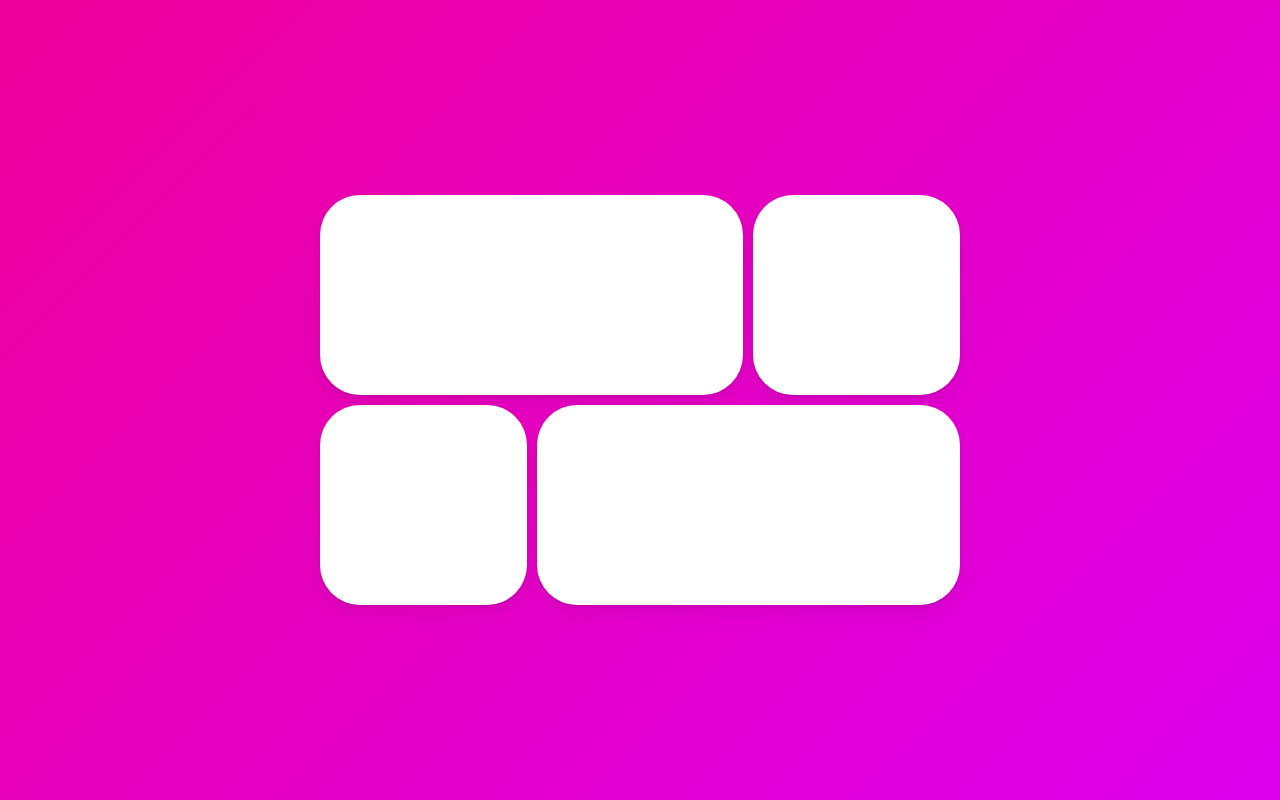
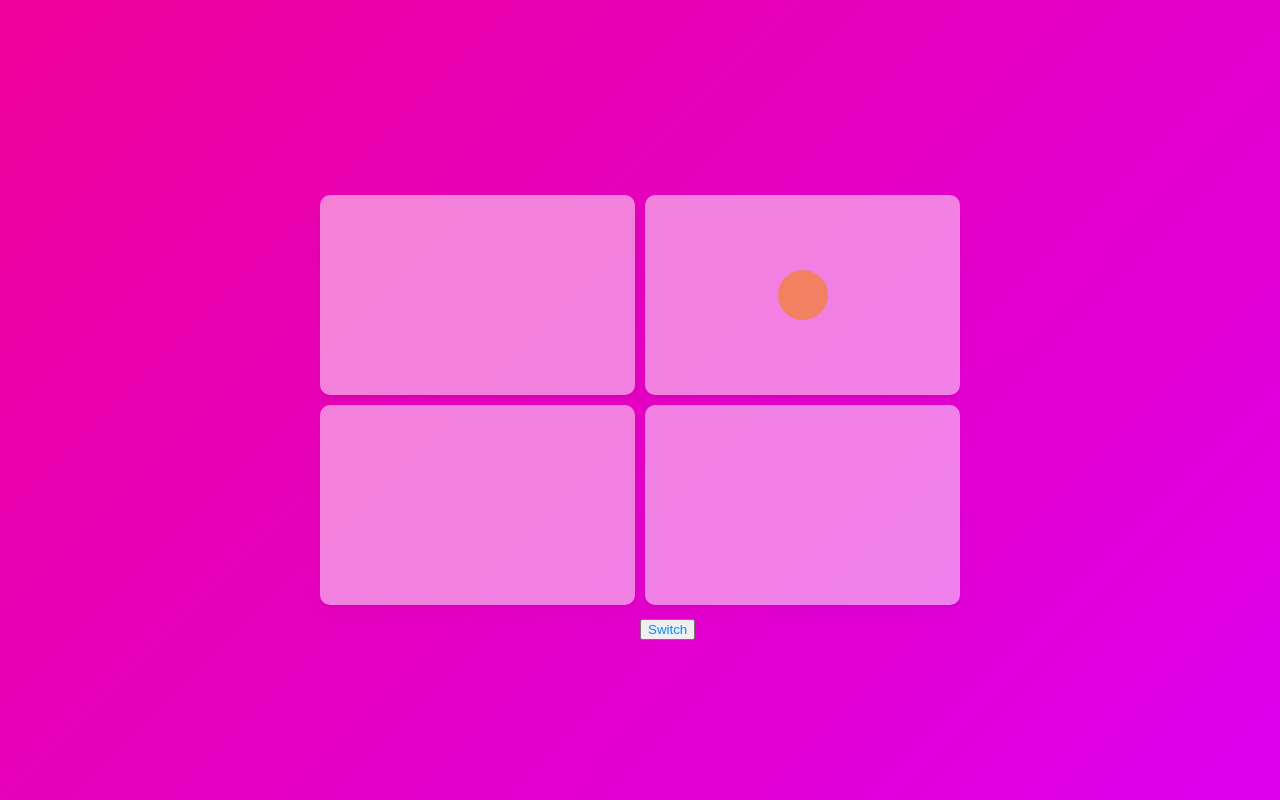
Before and after one commit to sunjw0531/react-master-class-animation, a React (Create React App) app: page / in a window 1280 px wide. Built offline with nearby package versions, Linux system fonts and the light colour scheme.

Commit message:
End Project of Animation

```diff
--- a/src/App.tsx
+++ b/src/App.tsx
@@ -17,8 +17,9 @@ const Wrapper = styled(motion.div)`
 
 const Box = styled(motion.div)`
   height: 200px;
+
   background-color: rgba(255, 255, 255, 1);
-  border-radius: 40px;
+  border-radius: 10px;
   box-shadow: 0 2px 3px rgba(0, 0, 0, 0.1), 0 10px 20px rgba(0, 0, 0, 0.06);
   display: flex;
   justify-content: center;
@@ -28,13 +29,14 @@ const Box = styled(motion.div)`
 
 const Grid = styled.div`
   display: grid;
-  grid-template-columns: repeat(3, 1fr);
+  grid-template-columns: repeat(2, 1fr);
   width: 50vw;
   gap: 10px;
-  div:first-child,
-  div:last-child {
-    grid-column: span 2;
-  }
+  opacity: 0.5;
+  // div:first-child,
+  // div:last-child {
+  //   grid-column: span 2;
+  // }
 `;
 
 const Overlay = styled(motion.div)`
@@ -46,14 +48,66 @@ const Overlay = styled(motion.div)`
   align-items: center;
 `;
 
+const Circle = styled(motion.div)`
+  border-radius: 100px;
+  width: 50px;
+  height: 50px;
+  background: yellow;
+  z-index: 999;
+`;
+
+const Button = styled(motion.button)`
+  position: absolute;
+  bottom: 20%;
+  left: 50%;
+  transform: translate(-50%, -50%);
+`;
+
+const boxVariants = {
+  hover: (direction: number) => ({
+    originY: direction === 1 ? 1 : 0,
+    originX: direction === 1 ? 1 : 0,
+    scale: 1.1,
+  }),
+};
+
+const buttonVariants = {
+  changeBtn: (clicked: boolean) => ({
+    scale: clicked ? 1.3 : 1,
+    color: clicked ? 'rgba(255,105,46,1)' : 'rgba(0,140,255,1)',
+    transition: {
+      duration: 0.5,
+    },
+  }),
+};
+
 function App() {
   const [id, setId] = useState<null | string>(null);
+  const [circle, setCircle] = useState(2);
+  const [direction, setDirection] = useState(1);
+  const [clicked, setClicked] = useState(false);
   return (
+    <>
       <Wrapper>
         <Grid>
-        {[1, 2, 3, 4].map((n) => (
-          <Box onClick={() => setId(n + '')} key={n} layoutId={n + ''} />
-        ))}
+          {[1, 2, 3, 4].map((n) =>
+            n === 1 || n === 4 ? (
+              <Box
+                custom={direction}
+                variants={boxVariants}
+                whileHover="hover"
+                onMouseOver={() => setDirection(n)}
+                onClick={() => setId(n + '')}
+                key={n}
+                layoutId={n + ''}
+                transition={{ type: 'tween' }}
+              />
+            ) : (
+              <Box key={n}>
+                {circle === n ? <Circle layoutId="circleBox" /> : null}
+              </Box>
+            )
+          )}
         </Grid>
         <AnimatePresence>
           {id ? (
@@ -68,6 +122,22 @@ function App() {
           ) : null}
         </AnimatePresence>
       </Wrapper>
+      <Button
+        onClick={() => {
+          setCircle((prev) => {
+            const next = prev + 1;
+            if (next === 4) return 2;
+            return 3;
+          });
+          setClicked((prev) => !prev);
+        }}
+        variants={buttonVariants}
+        custom={clicked}
+        animate="changeBtn"
+      >
+        Switch
+      </Button>
+    </>
   );
 }
 
```
Lines whose indentation alone changed are shown as unchanged.
